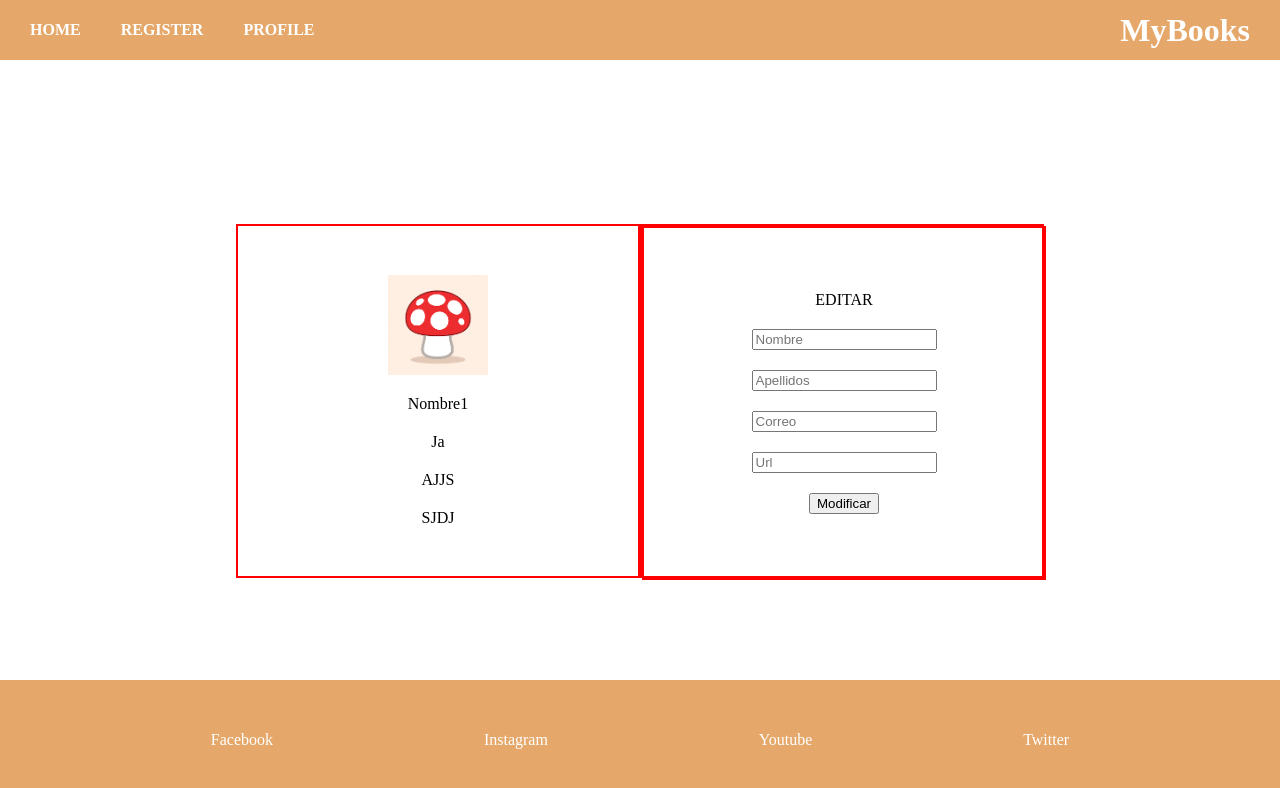
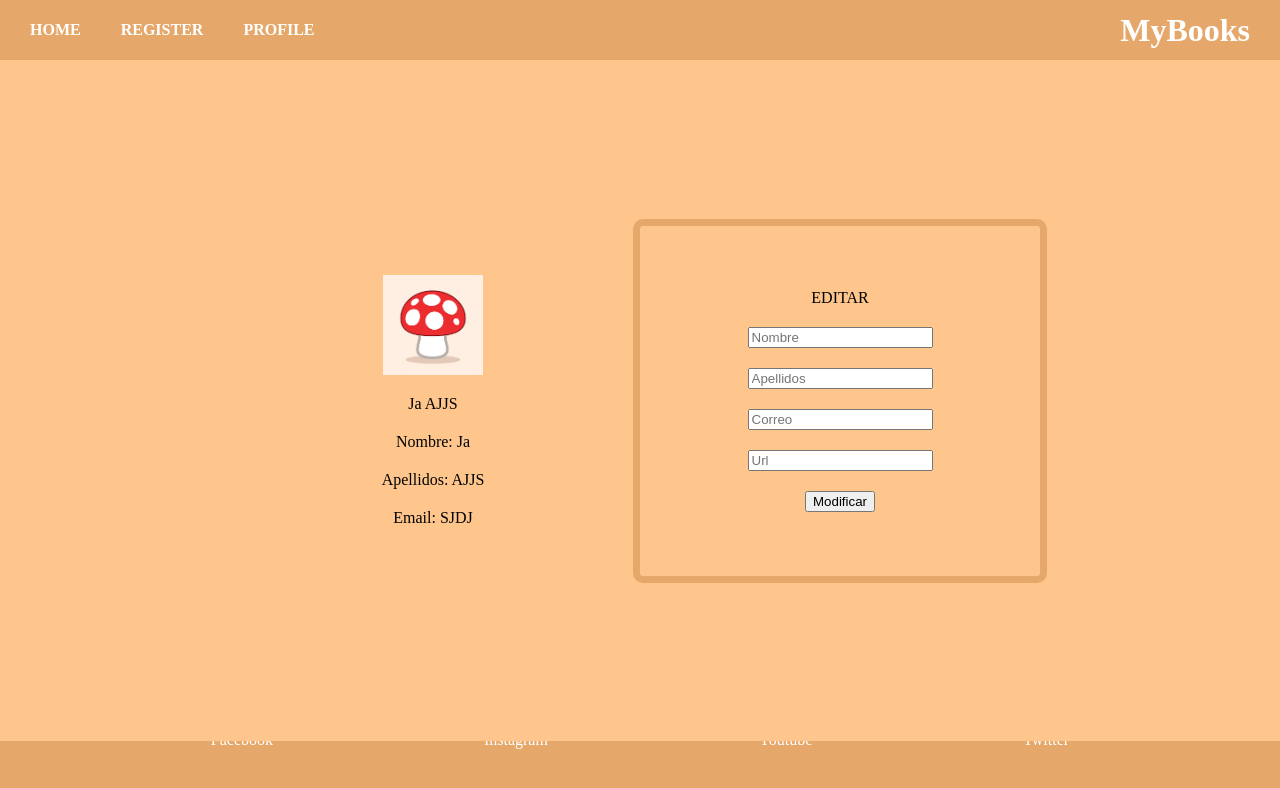
Before and after one commit to Fantasma542/angularRetos, an Angular app: page /profile in a window 1280 px wide. Shown: the top 788 px of the page. Built offline with nearby package versions, Linux system fonts and the light colour scheme.

Commit message:
Retos dia2

```diff
--- a/src/app/pages/profile/profile.component.css
+++ b/src/app/pages/profile/profile.component.css
@@ -1,5 +1,5 @@
 .padre{
-    background-size: cover;
+    background-color: rgb(254, 198, 141);
     position: absolute;
     top: 60px;
     left: 0;
@@ -11,7 +11,6 @@
     align-items: center;
 }
 .padre2{
-    border: 2px solid red;
     width: 400px;
     height: 350px;
     display: flex;
@@ -21,7 +20,8 @@
     gap: 20px;
 }
 .padre3{
-    border: 2px solid red;
+    border: 7px solid rgb(229,168,106);
+    border-radius: 10px;
     width: 400px;
     height: 350px;
 }
--- a/src/app/pages/profile/profile.component.html
+++ b/src/app/pages/profile/profile.component.html
@@ -1,10 +1,10 @@
 <div class="padre">
     <div class="padre2">
         <img [src]="user.photo" alt="Foto" class="foto">
-        <div>Nombre1</div>
-        <div>{{user.name}}</div>
-        <div>{{user.last_name}}</div>
-        <div>{{user.email}}</div>
+        <div>{{user.name}} {{user.last_name}}</div>
+        <div>Nombre: {{user.name}}</div>
+        <div>Apellidos: {{user.last_name}}</div>
+        <div>Email: {{user.email}}</div>
 
 
     </div>
```
